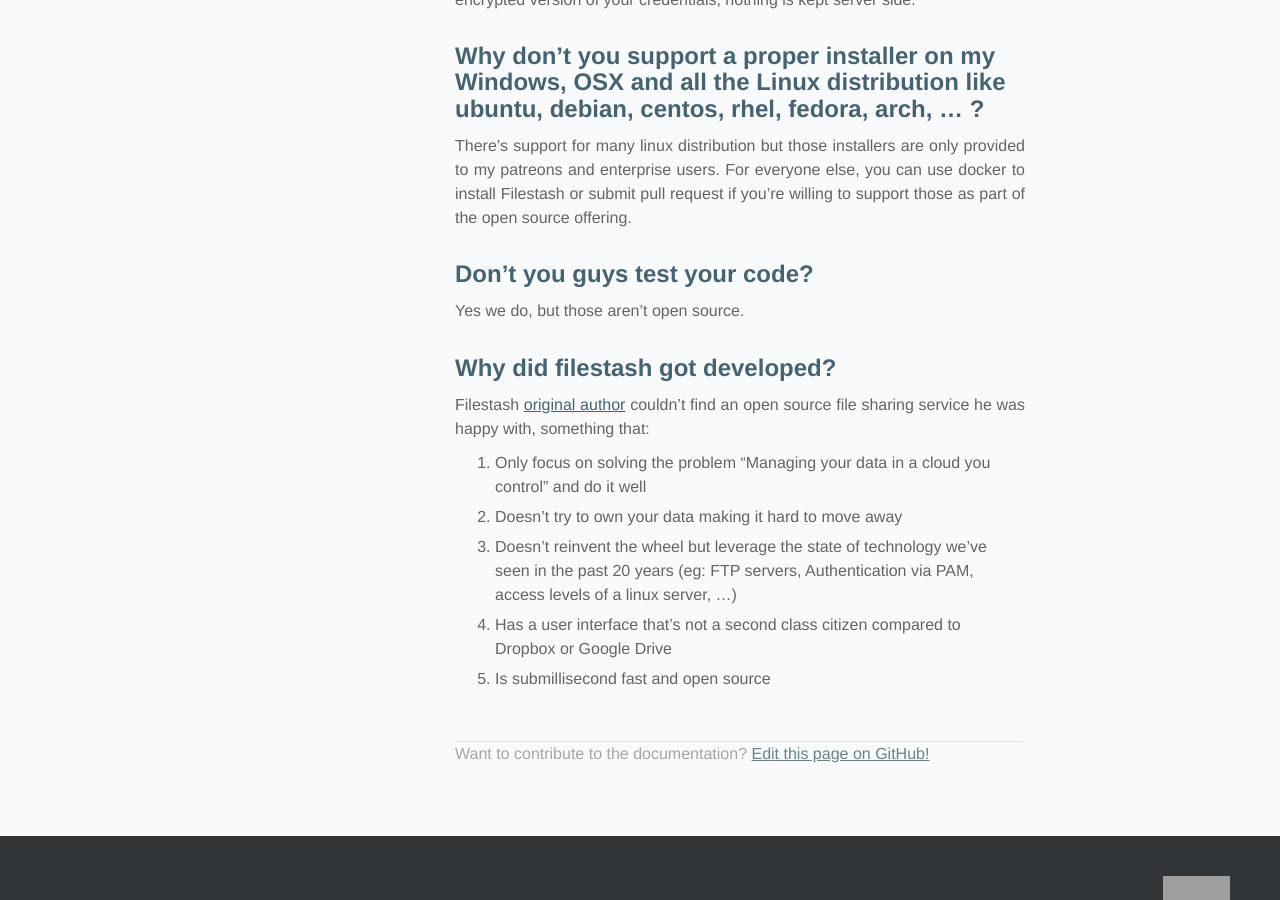
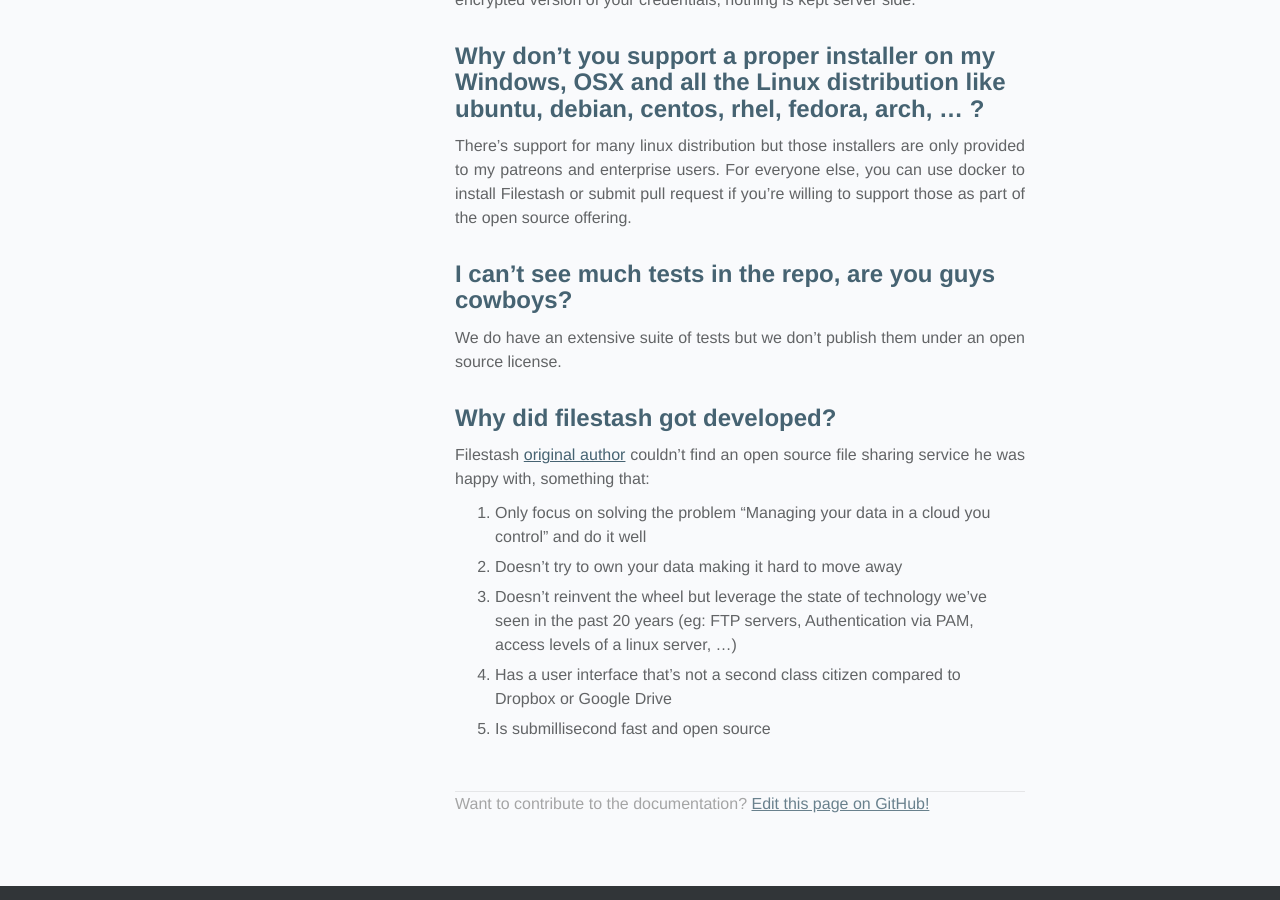
Before and after one commit to mickael-kerjean/filestash-website, a Jekyll site: the page built from _docs/faq.md, in a window 1280 px wide and 900 px high, scrolled down 520 px. Built offline with Jekyll 4.4.1, drawn with Linux system fonts in a browser that asks for light colours; nearby versions of some CDN libraries; library files that are not in the unit come from our copies; comment, search, counter and statistics services are not loaded; grey boxes are pictures that could not be loaded.

Commit message:
faq (rewrite): rewrite some faq

```diff
--- a/_docs/faq.md
+++ b/_docs/faq.md
@@ -20,9 +20,9 @@
 
 There's support for many linux distribution but those installers are only provided to my patreons and enterprise users. For everyone else, you can use docker to install Filestash or submit pull request if you're willing to support those as part of the open source offering.
 
-## Don't you guys test your code?
+## I can't see much tests in the repo, are you guys cowboys?
 
-Yes we do, but those aren't open source.
+We do have an extensive suite of tests but we don't publish them under an open source license.
 
 ## Why did filestash got developed?
 
```
